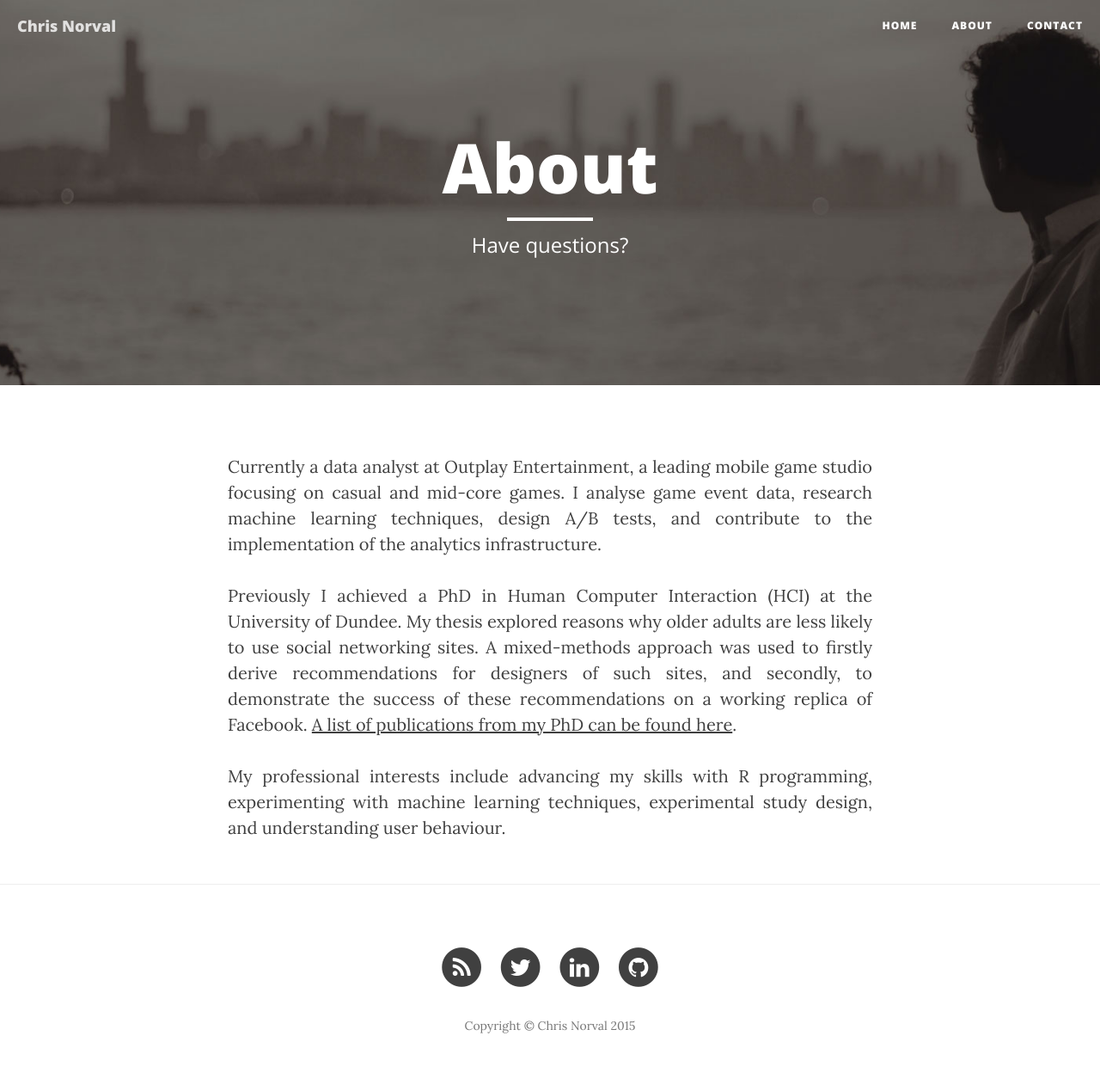
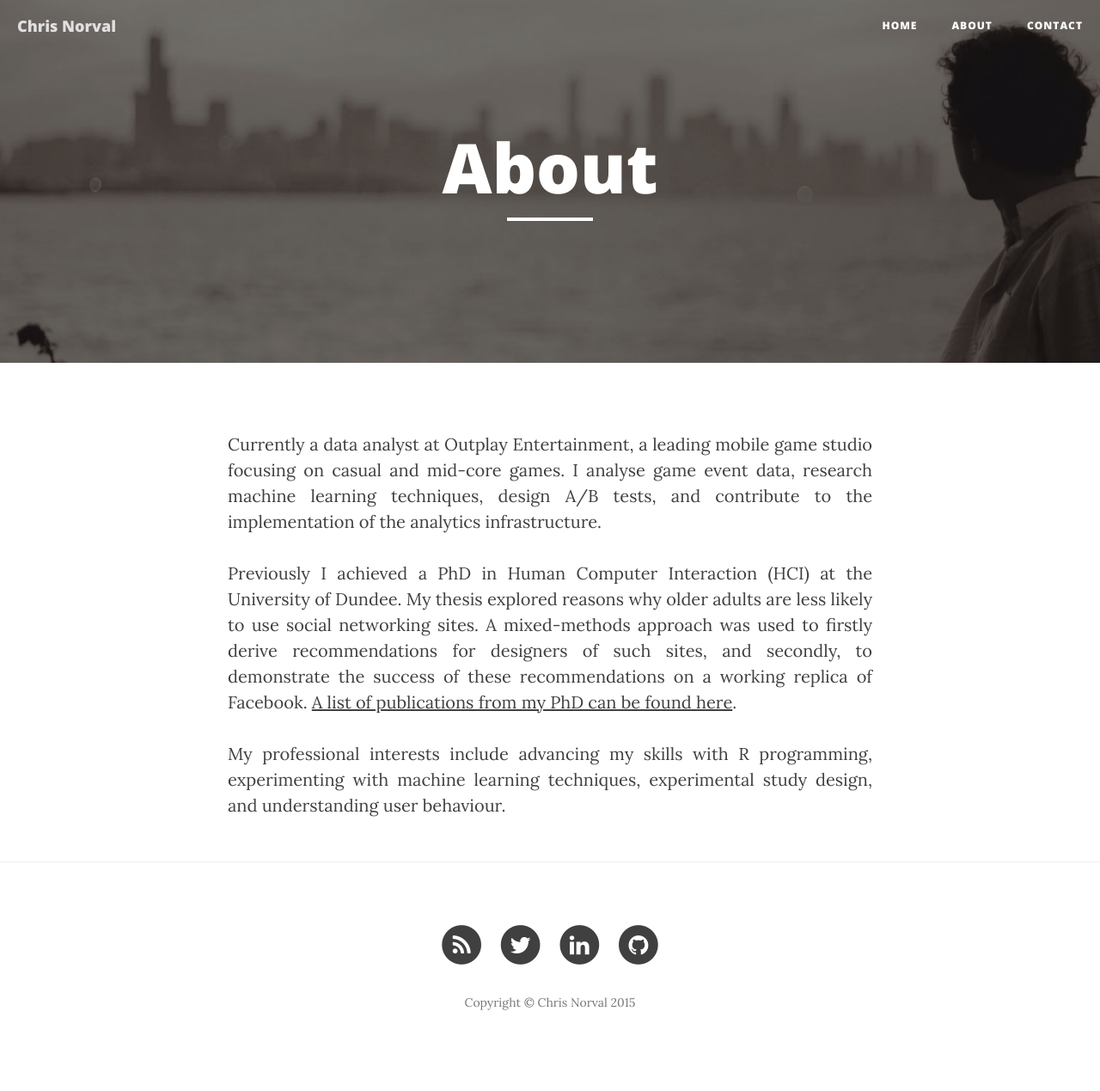
Before and after one commit to cnorval/cnorval.github.io, a Jekyll site: the page built from about.html, in a window 1280 px wide. Shown: the whole page at 86% size. Built offline with Jekyll 4.4.1, drawn with Linux system fonts in a browser that asks for light colours; nearby versions of some CDN libraries; comment, search, counter and statistics services are not loaded; after the commit the page ends 1242 px from its top, so only the background shows below that.

Commit message:
Removed About page description

```diff
--- a/about.html
+++ b/about.html
@@ -1,7 +1,6 @@
 ---
 layout: page
 title: "About"
-description: "Have questions?"
 header-img: "img/about-bg.jpg"
 ---
 
```
